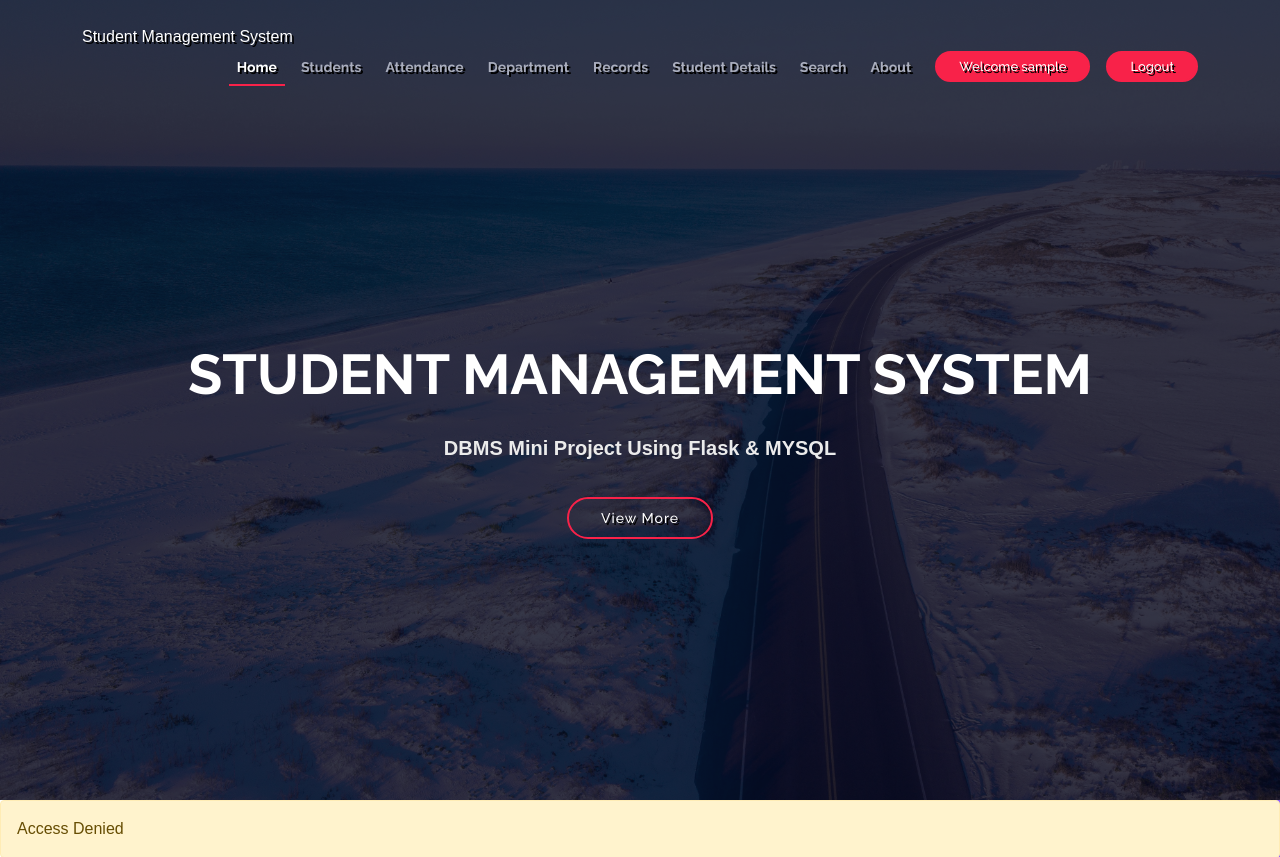
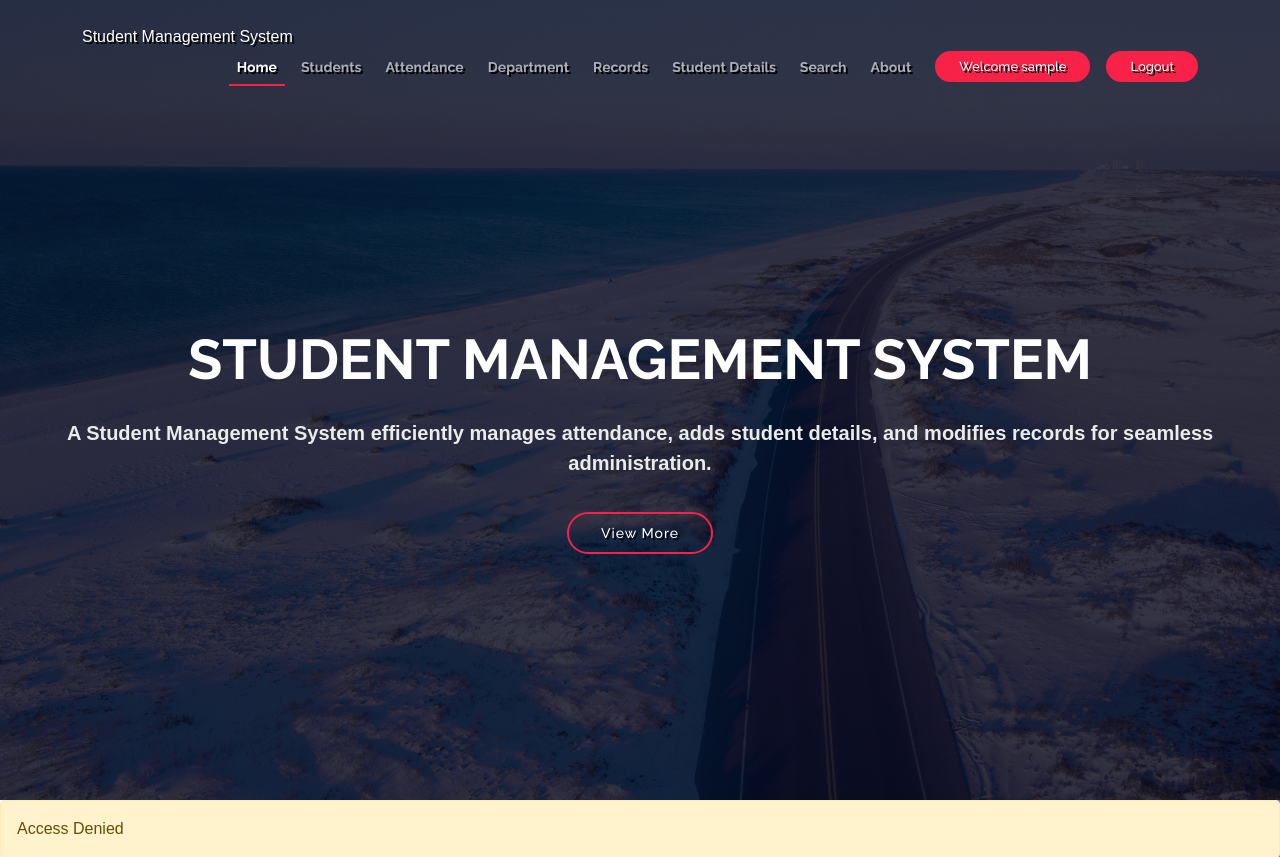
Before and after one commit to krishnareddy006/STUDENT-MANAGEMENT-SYSTEM, a Flask app: page /department in a window 1280 px wide. Shown: the top 857 px of the page. Run offline with Flask 2, Linux system fonts and the light colour scheme; the visitor is signed in with stand-in values (Sample User, id 1); data comes from the database, SQL or seed files in the repository; some libraries are stand-ins or nearby versions.

Commit message:
Update base.html

```diff
--- a/templates/base.html
+++ b/templates/base.html
@@ -71,7 +71,7 @@
  <section id="intro">
     <div class="intro-container" data-aos="zoom-in" data-aos-delay="100">
       <h1 class="mb-4 pb-0">STUDENT MANAGEMENT SYSTEM </span> </h1>
-      <p class="mb-4 pb-0">DBMS Mini Project Using Flask & MYSQL</p>
+      <p class="mb-4 pb-0">A Student Management System efficiently manages attendance, adds student details, and modifies records for seamless administration.</p>
 
       <a href="" class="about-btn scrollto">View More</a>
     </div>
```
